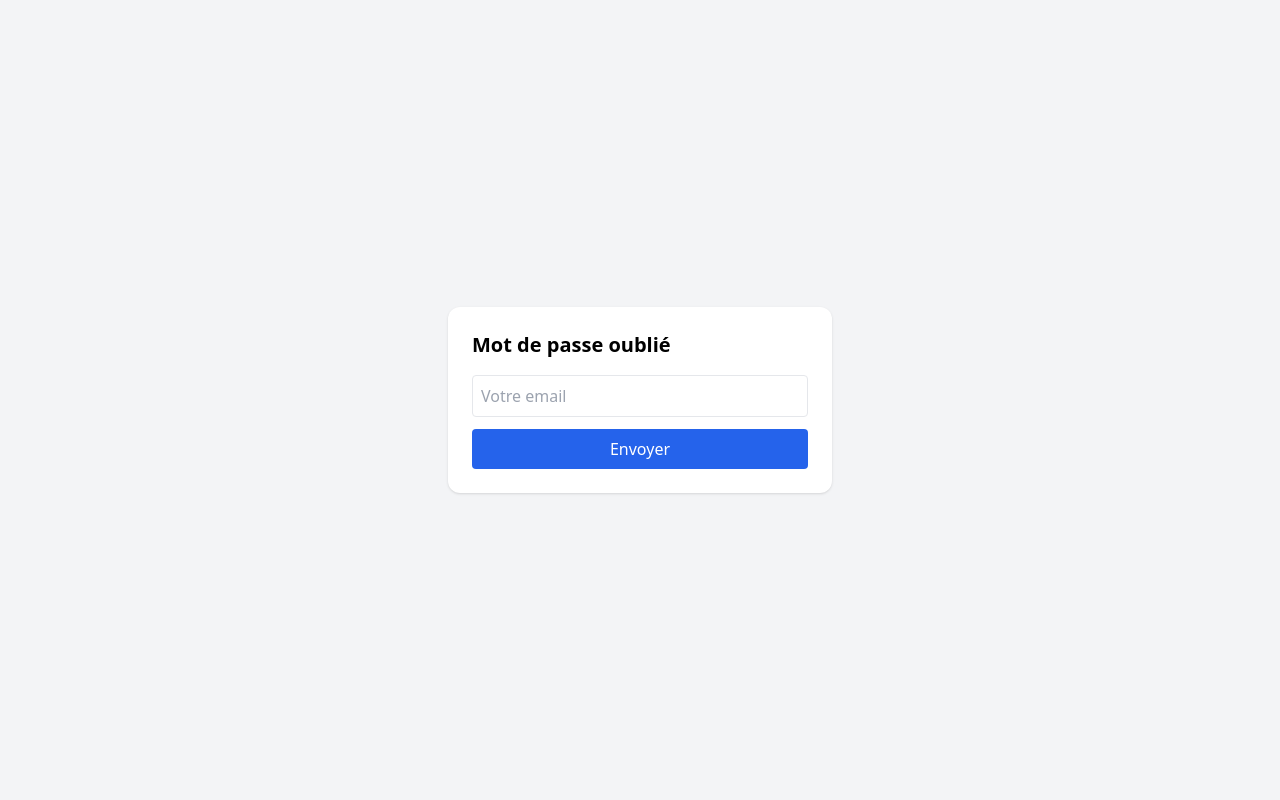
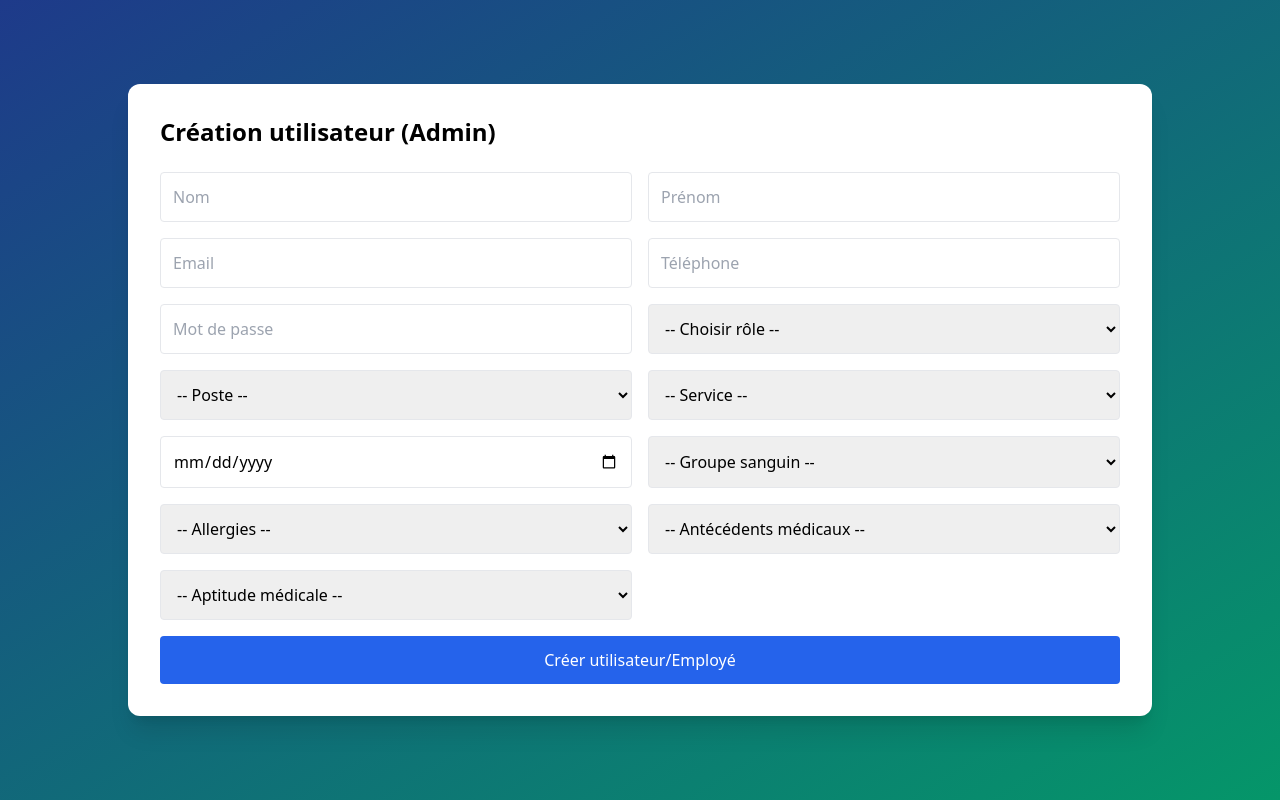
Before and after one commit to diallo641/Dossier_Patient_SAMU, a React (Vite) app in the folder Frontend/: page /register in a window 1280 px wide. Built offline with nearby package versions, Linux system fonts and the light colour scheme.

Commit message:
creation d'employé en se connectant en tant qu'administrateur

```diff
--- /dev/null
+++ b/Frontend/src/pages/JS/Register.js
@@ -0,0 +1,20 @@
+import axios from "axios";
+
+const API_URL = "http://localhost:3000/api/employes";
+
+export const creerUtilisateur = async (data, token) => {
+  try {
+    const response = await axios.post(API_URL, data, {
+      headers: {
+        Authorization: `Bearer ${token}`,
+      },
+    });
+
+    return response.data;
+
+  } catch (error) {
+    throw error.response?.data || {
+      message: "Erreur lors de la création de l'utilisateur",
+    };
+  }
+};
--- a/Frontend/src/pages/authentification/Register.jsx
+++ b/Frontend/src/pages/authentification/Register.jsx
@@ -1,39 +1,203 @@
 import { useState } from "react";
+import { useNavigate } from "react-router-dom";
+import { creerUtilisateur } from "../JS/Register";
 
-export default function ForgotPassword() {
+function Register() {
+  const [form, setForm] = useState({
+    nom: "",
+    prenom: "",
+    poste: "",
+    service: "",
+    date_naissance: "",
+    telephone: "",
+    email: "",
+    mot_de_passe: "",
+    id_role: "",
+    groupe_sanguin: "",
+    allergies: "",
+    antecedents_medicaux: "",
+    aptitudes_medicales: "",
+  });
 
-  const [email, setEmail] = useState("");
+  const [message, setMessage] = useState("");
+  const [erreur, setErreur] = useState("");
+  const [loading, setLoading] = useState(false);
 
-  const handleSubmit = (e) => {
+  const token = localStorage.getItem("token");
+  const navigate = useNavigate();
+
+  const handleChange = (e) => {
+    setForm({
+      ...form,
+      [e.target.name]: e.target.value,
+    });
+  };
+
+  const handleSubmit = async (e) => {
     e.preventDefault();
-    console.log(email);
+
+    setLoading(true);
+    setErreur("");
+    setMessage("");
+
+    try {
+      await creerUtilisateur(form, token);
+
+      setMessage("Utilisateur créé avec succès");
+
+      setForm({
+        nom: "",
+        prenom: "",
+        poste: "",
+        service: "",
+        date_naissance: "",
+        telephone: "",
+        email: "",
+        mot_de_passe: "",
+        id_role: "",
+        groupe_sanguin: "",
+        allergies: "",
+        antecedents_medicaux: "",
+        aptitudes_medicales: "",
+      });
+
+      setTimeout(() => navigate("/login"), 1200);
+
+    } catch (err) {
+      setErreur(err.message || "Erreur serveur");
+    } finally {
+      setLoading(false);
+    }
   };
 
   return (
-    <div className="h-screen flex items-center justify-center bg-gray-100">
+    <div className="min-h-screen flex items-center justify-center bg-gradient-to-br from-blue-900 to-emerald-600 p-4 sm:p-6">
 
-      <form
-        onSubmit={handleSubmit}
-        className="bg-white p-6 rounded-xl shadow w-96"
-      >
+      <div className="bg-white w-full max-w-5xl p-4 sm:p-6 md:p-8 rounded-xl shadow-xl">
 
-        <h2 className="text-xl font-bold mb-4">
-          Mot de passe oublié
+        <h2 className="text-xl sm:text-2xl font-bold mb-4 sm:mb-6 text-center md:text-left">
+          Création utilisateur (Admin)
         </h2>
 
-        <input
-          type="email"
-          placeholder="Votre email"
-          className="w-full border p-2 mb-3 rounded"
-          onChange={(e) => setEmail(e.target.value)}
-        />
+        {erreur && (
+          <div className="bg-red-100 text-red-700 p-3 mb-4 rounded text-sm sm:text-base">
+            {erreur}
+          </div>
+        )}
 
-        <button className="w-full bg-blue-600 text-white p-2 rounded">
-          Envoyer
-        </button>
+        {message && (
+          <div className="bg-green-100 text-green-700 p-3 mb-4 rounded text-sm sm:text-base">
+            {message}
+          </div>
+        )}
 
-      </form>
+        {/* FORM RESPONSIVE */}
+        <form
+          onSubmit={handleSubmit}
+          className="grid grid-cols-1 md:grid-cols-2 gap-3 sm:gap-4"
+        >
 
+          {/* IDENTITE */}
+          <input name="nom" placeholder="Nom" onChange={handleChange} className="border p-2 sm:p-3 rounded" required />
+          <input name="prenom" placeholder="Prénom" onChange={handleChange} className="border p-2 sm:p-3 rounded" required />
+
+          {/* CONTACT */}
+          <input name="email" placeholder="Email" onChange={handleChange} className="border p-2 sm:p-3 rounded" required />
+          <input name="telephone" placeholder="Téléphone" onChange={handleChange} className="border p-2 sm:p-3 rounded" />
+
+          {/* AUTH */}
+          <input type="password" name="mot_de_passe" placeholder="Mot de passe" onChange={handleChange} className="border p-2 sm:p-3 rounded" required />
+
+          {/* ROLE */}
+          <select name="id_role" onChange={handleChange} className="border p-2 sm:p-3 rounded" required>
+            <option value="">-- Choisir rôle --</option>
+            <option value="1">Admin</option>
+            <option value="2">Médecin</option>
+            <option value="3">Employé</option>
+          </select>
+
+          {/* POSTE */}
+          <select name="poste" onChange={handleChange} className="border p-2 sm:p-3 rounded">
+            <option value="">-- Poste --</option>
+            <option>Médecin du travail</option>
+            <option>Infirmier(ère)</option>
+            <option>Technicien médical</option>
+            <option>Secrétaire médical</option>
+            <option>Agent administratif</option>
+          </select>
+
+          {/* SERVICE */}
+          <select name="service" onChange={handleChange} className="border p-2 sm:p-3 rounded">
+            <option value="">-- Service --</option>
+            <option>Médecine du travail</option>
+            <option>Cardiologie</option>
+            <option>Urgences</option>
+            <option>Radiologie</option>
+            <option>Laboratoire</option>
+            <option>Administration</option>
+          </select>
+
+          {/* DATE NAISSANCE */}
+          <input type="date" name="date_naissance" onChange={handleChange} className="border p-2 sm:p-3 rounded" />
+
+          {/* GROUPE SANGUIN */}
+          <select name="groupe_sanguin" onChange={handleChange} className="border p-2 sm:p-3 rounded">
+            <option value="">-- Groupe sanguin --</option>
+            <option>A+</option>
+            <option>A-</option>
+            <option>B+</option>
+            <option>B-</option>
+            <option>AB+</option>
+            <option>AB-</option>
+            <option>O+</option>
+            <option>O-</option>
+          </select>
+
+          {/* ALLERGIES */}
+          <select name="allergies" onChange={handleChange} className="border p-2 sm:p-3 rounded">
+            <option value="">-- Allergies --</option>
+            <option>Aucune</option>
+            <option>Pénicilline</option>
+            <option>Arachide</option>
+            <option>Latex</option>
+            <option>Poussière</option>
+            <option>Autre</option>
+          </select>
+
+          {/* ANTECEDENTS */}
+          <select name="antecedents_medicaux" onChange={handleChange} className="border p-2 sm:p-3 rounded">
+            <option value="">-- Antécédents médicaux --</option>
+            <option>Aucun</option>
+            <option>Diabète</option>
+            <option>Hypertension</option>
+            <option>Asthme</option>
+            <option>Maladie cardiaque</option>
+            <option>Chirurgie passée</option>
+            <option>Autre</option>
+          </select>
+
+          {/* APTITUDES */}
+          <select name="aptitudes_medicales" onChange={handleChange} className="border p-2 sm:p-3 rounded">
+            <option value="">-- Aptitude médicale --</option>
+            <option>Apte</option>
+            <option>Apte avec restriction</option>
+            <option>Inapte temporaire</option>
+            <option>Inapte définitif</option>
+          </select>
+
+          {/* BUTTON */}
+          <button
+            type="submit"
+            disabled={loading}
+            className="col-span-1 md:col-span-2 bg-blue-600 text-white py-3 rounded hover:bg-blue-700 transition"
+          >
+            {loading ? "Création..." : "Créer utilisateur/Employé"}
+          </button>
+
+        </form>
+      </div>
     </div>
   );
 }
+
+export default Register;
```
Also changed, not shown: 1 other file (tests, documents, lock files or other folders).
